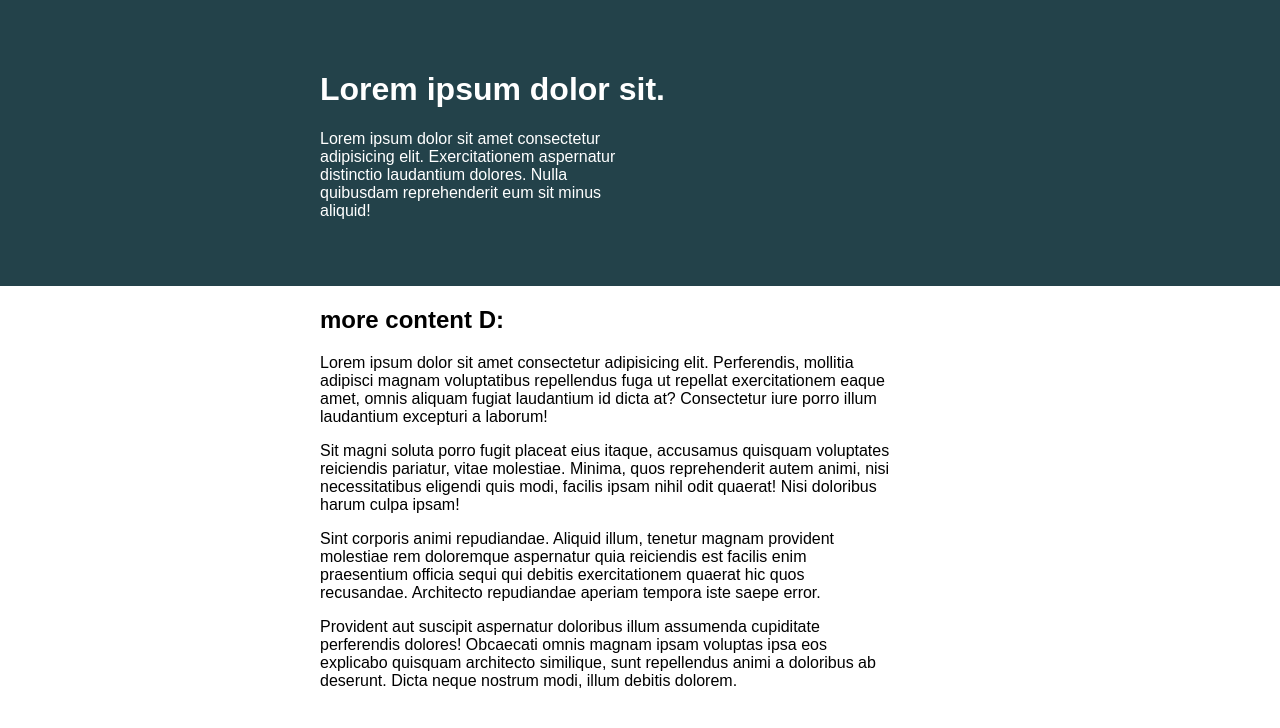
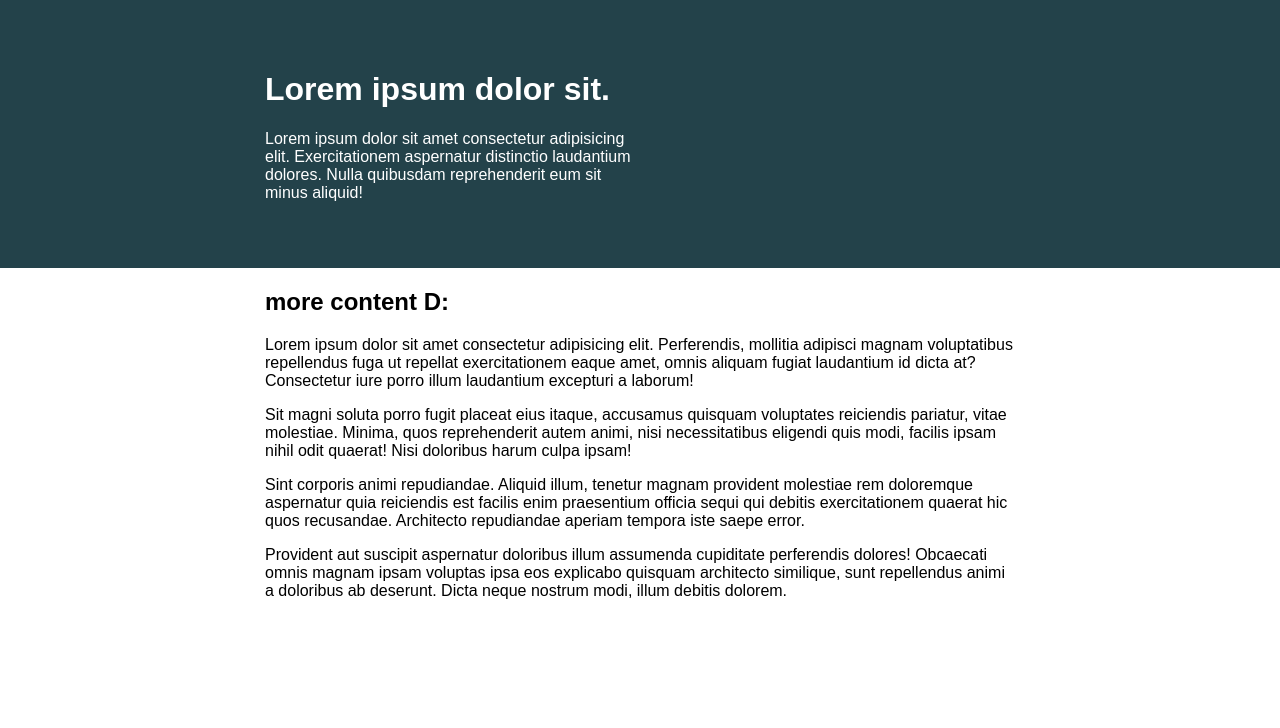
Before and after one commit to mani-rsg/Responsive-Layout-Challenges, a plain HTML site: page challenge02Solution/index.html in a window 1280 px wide. Drawn offline with Linux system fonts and the light colour scheme.

Commit message:
Update: actual solution

```diff
--- a/challenge02Solution/index.html
+++ b/challenge02Solution/index.html
@@ -11,15 +11,17 @@
 
 <body>
 
-    <div class="container">
-        <div class="intro-content">
-            <h1>Lorem ipsum dolor sit.</h1>
-            <p>Lorem ipsum dolor sit amet consectetur adipisicing elit. Exercitationem aspernatur distinctio laudantium
-                dolores. Nulla quibusdam reprehenderit eum sit minus aliquid!</p>
+    <div class="intro">
+        <div class="container">
+            <div class="intro-content">
+                <h1>Lorem ipsum dolor sit.</h1>
+                <p>Lorem ipsum dolor sit amet consectetur adipisicing elit. Exercitationem aspernatur distinctio laudantium
+                    dolores. Nulla quibusdam reprehenderit eum sit minus aliquid!</p>
+            </div>
         </div>
     </div>
 
-    <div class="more-content">
+    <div class="container">
         <h2>more content D:</h2>
         <p>Lorem ipsum dolor sit amet consectetur adipisicing elit. Perferendis, mollitia adipisci magnam voluptatibus
             repellendus fuga ut repellat exercitationem eaque amet, omnis aliquam fugiat laudantium id dicta at?
--- a/challenge02Solution/style.css
+++ b/challenge02Solution/style.css
@@ -24,23 +24,18 @@ body {
 }
 
 .container {
-  width     : 100%;
-  background: #23424a;
-}
+  width : 80%;
+  margin: 0 auto;
+  max-width: 750px;
 
-.intro-content,
-.more-content {
-  width  : 50%;
-  margin : auto;
 }
 
 .intro-content {
-  color: white;
-  padding: 50px 0;
+  width: 50%;
 }
-.intro-content p{
-  max-width: 50%;
+
+.intro {
+  background: #23424a;
+  color     : white;
+  padding   : 50px 0;
 }
-.more-content p{
-  max-width: 90%;
-}
```
Also changed, not shown: 1 other file.
